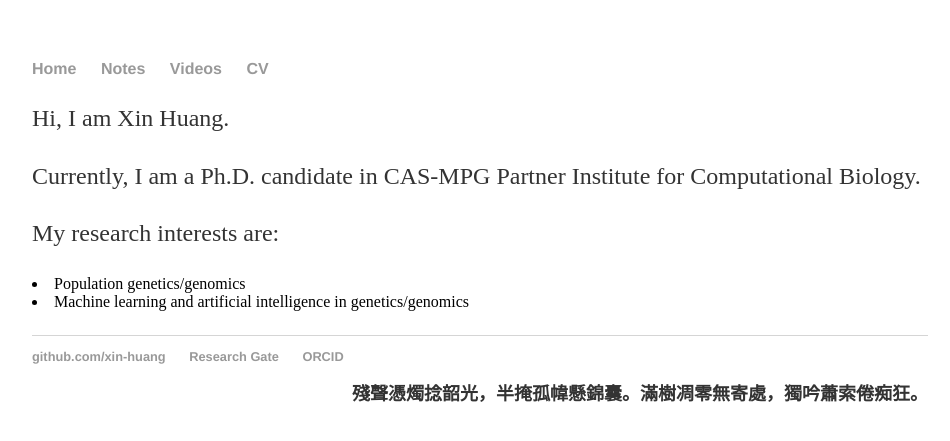
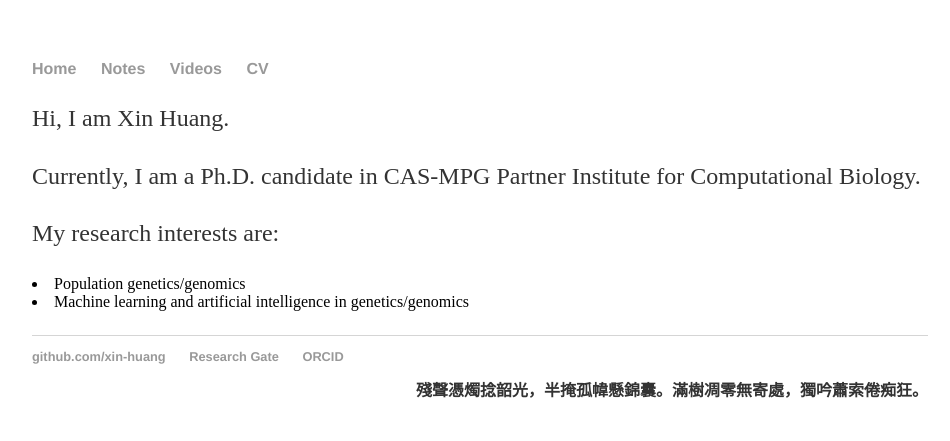
Before and after one commit to xin-huang/xin-huang.github.io, a Jekyll site: the page built from index.html, in a window 1280 px wide. Shown: the top 441 px of the page, without its empty margins (160-1110 px from the left). Built offline with Jekyll 4.4.1, drawn with Linux system fonts in a browser that asks for light colours.

Commit message:
Update css

```diff
--- a/css/main.css
+++ b/css/main.css
@@ -50,7 +50,7 @@
 
 .poem
 {
-    font-family: STXingkai;
-    font-size: 18px;
+    font-family: STFangsong;
+    font-size: 16px;
     text-align: right;
 }
```
